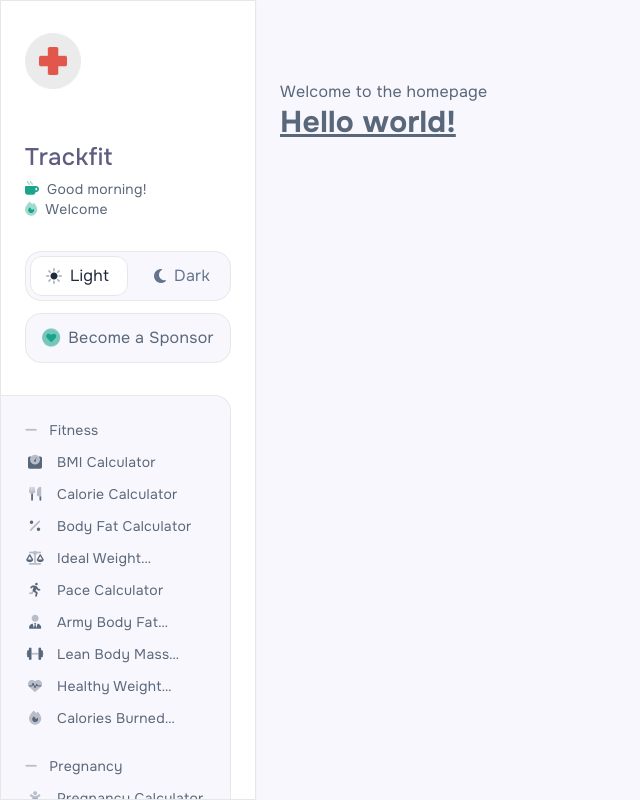
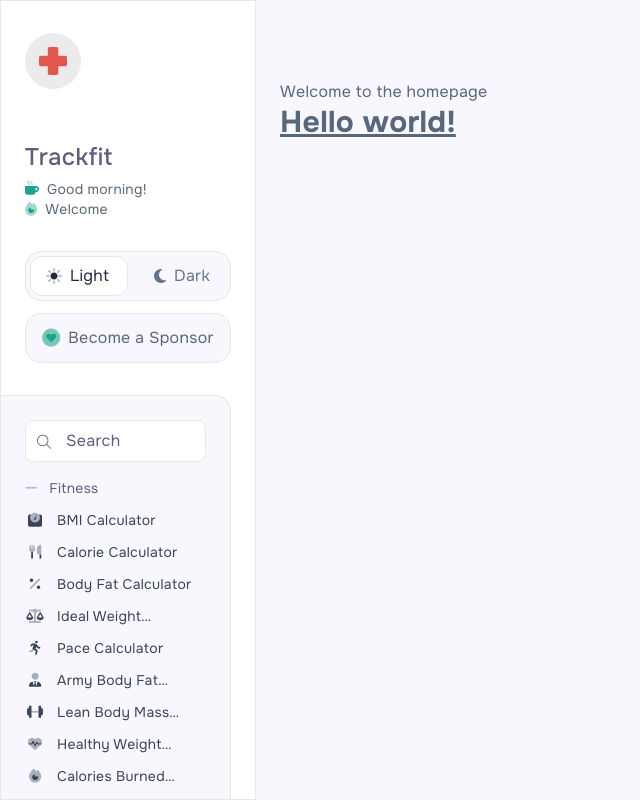
Before and after one commit to dwi-wijaya/health-track, a Nuxt app: page / in a window 1280 px wide. Shown: the whole page, without its empty margins (0-640 px from the left). Built offline with nearby package versions, Linux system fonts and the light colour scheme.

Commit message:
feat: search menu

```diff
--- a/components/layout/Sidebar.vue
+++ b/components/layout/Sidebar.vue
@@ -17,7 +17,7 @@
             </div>
 
             <div class="flex gap-3 flex-col ml-6">
-                <ThemeToggle/>
+                <ThemeToggle />
                 <a href="https://saweria.co/dwiwijaya" target="_blank"
                     class="group flex gap-2 items-center justify-center bg-background border border-stroke px-4 py-3 rounded-2xl text-base hover:text-primary">
                     <i
@@ -31,11 +31,18 @@
             <nav class="nav">
                 <div class="nav__menu p-6 bg-background rounded-l-none rounded-2xl border border-stroke border-l-0">
                     <ul class="flex flex-col items-center gap-y-3">
-                        <li v-for="(item, index) in menuItems" :key="index"
+                        <li class="relative mb-1">
+                            <input v-model="searchQuery" type="text" placeholder="Search"
+                                class="w-full pl-10 pr-4 bg-container py-2 border border-stroke rounded-lg focus:outline-none focus:ring-0 placeholder-text" />
+                            <div class="absolute inset-y-0 left-0 flex items-center pl-3 pointer-events-none ">
+                                <i class="fal fa-search  fa-sm"></i>
+                            </div>
+                        </li>
+                        <li v-for="(item, index) in filteredMenuItems" :key="index"
                             :class="['text-sm w-full group', item.type == 'category' && index != 0 ? 'mt-4' : '']">
                             <NuxtLink :to="item.link" :title="item.label.en" :class="[
                                 'flex items-center justify-between w-full transition-300 hover:text-primary',
-                                isActiveRoute(item.link) ? 'text-primary' : ''
+                                isActiveRoute(item.link) ? 'text-primary' : '', item.type == 'category' ? 'text-text' : 'text-title'
                             ]">
                                 <p class="flex items-center gap-3">
                                     <i v-if="item.type == 'menu'" :class="[
@@ -71,9 +78,21 @@ const sidebarElement = ref(null);
 const toggle = ref(false);
 const currentTime = ref('');
 const greetingMessage = ref('');
+const searchQuery = ref('');
 
 const menuItems = SIDEBAR_MENU
 
+// Computed property untuk memfilter menu
+const filteredMenuItems = computed(() => {
+    if (!searchQuery.value) return SIDEBAR_MENU;
+
+    return SIDEBAR_MENU.filter(item =>
+        (item.label.id.toLowerCase().includes(searchQuery.value.toLowerCase()) ||
+        item.label.en.toLowerCase().includes(searchQuery.value.toLowerCase()) ||
+        item.title.id.toLowerCase().includes(searchQuery.value.toLowerCase()) ||
+        item.title.en.toLowerCase().includes(searchQuery.value.toLowerCase())) && item.type != 'category'
+    );
+});
 
 watch(toggle, (newValue) => {
     handleBodyScroll(newValue);
```
Lines whose indentation alone changed are shown as unchanged.
